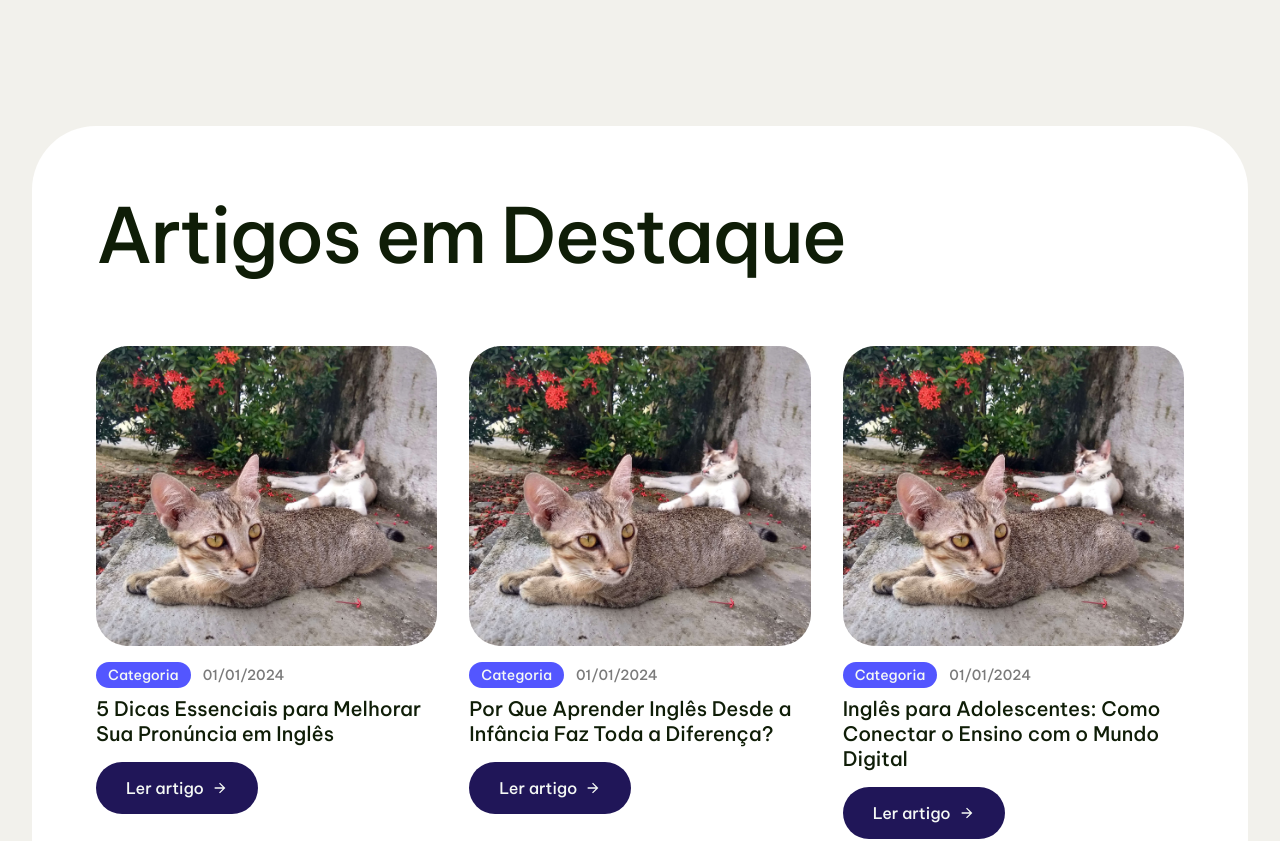
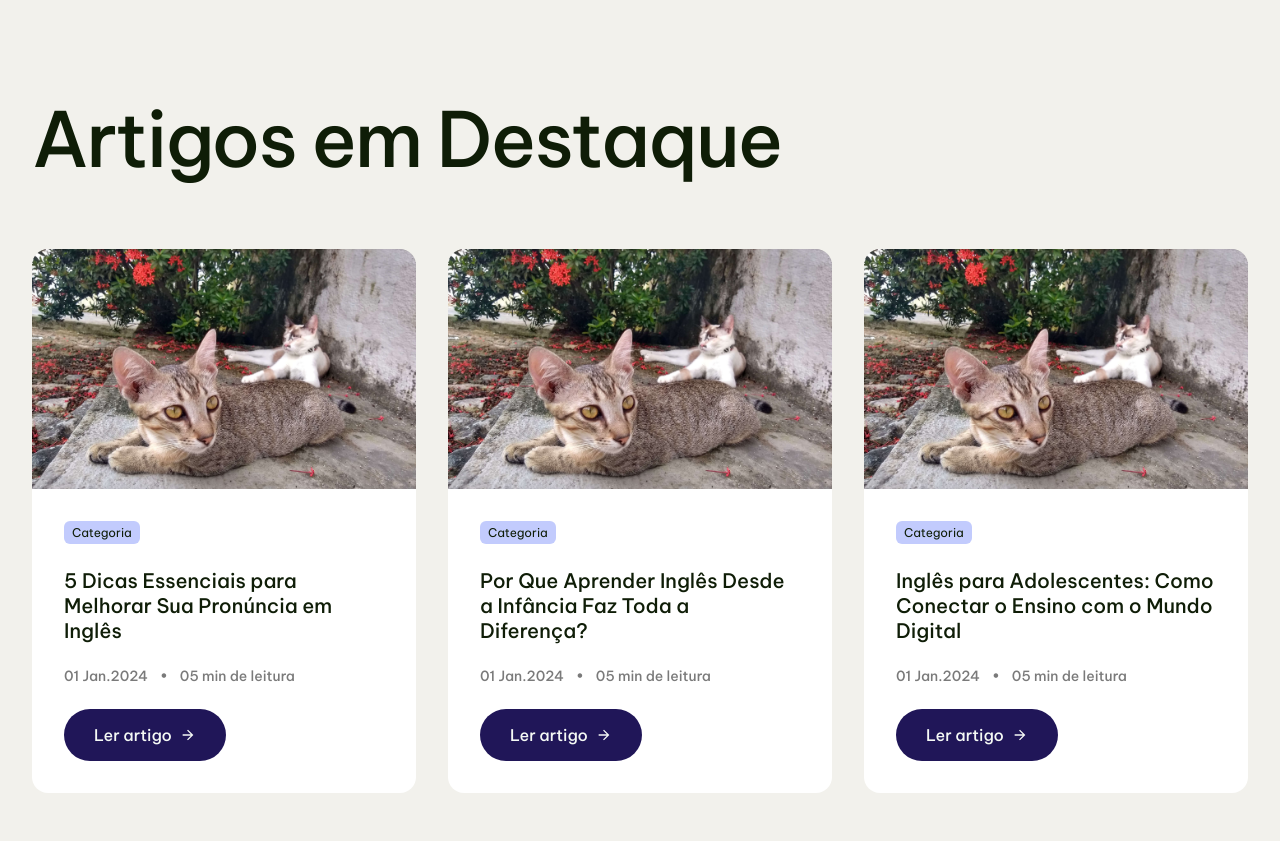
Before and after one commit to SnayderRodrigues/react-study, a React (Vite) app: page /blog in a window 1280 px wide. Shown: the part 826-1667 px from the top of the page. Built offline with nearby package versions, Linux system fonts and the light colour scheme.

Commit message:
feature: added new path to blog articles. Update BlogPageFeatured card styles

```diff
--- a/src/main.jsx
+++ b/src/main.jsx
@@ -10,6 +10,7 @@ import BlogPage from "./pages/blog/BlogPage.jsx";
 import CoursesPage from "./pages/courses/CoursesPage.jsx";
 import ContactPage from "./pages/contact/ContactPage.jsx";
 import ErrorPage from "./pages/error/ErrorPage.jsx";
+import BlogArticlePage from "./pages/blog/BlogArticlePage.jsx";
 
 const router = createBrowserRouter([
   {
@@ -34,6 +35,10 @@ const router = createBrowserRouter([
         element: <BlogPage />,
       },
       {
+        path: "/blog/:slug",
+        element: <BlogArticlePage />,
+      },
+      {
         path: "contact",
         element: <ContactPage />,
       },
--- /dev/null
+++ b/src/pages/blog/BlogArticlePage.jsx
@@ -0,0 +1,53 @@
+import React from "react";
+import { useParams, Link } from "react-router-dom";
+import Cat from "../../img/IMG_20200407_163224926_HDR-01.jpeg";
+
+const articles = [
+  {
+    slug: "5-dicas-para-melhorar-pronuncia",
+    title: "5 Dicas Essenciais para Melhorar Sua Pronúncia em Inglês",
+    content: "Conteúdo do artigo sobre pronúncia.",
+    image: Cat,
+    date: "01/01/2024",
+    category: "Categoria",
+  },
+  {
+    slug: "aprender-ingles-desde-infancia",
+    title: "Por Que Aprender Inglês Desde a Infância Faz Toda a Diferença?",
+    content: "Conteúdo do artigo sobre aprender inglês na infância.",
+    image: Cat,
+    date: "01/01/2024",
+    category: "Categoria",
+  },
+  {
+    slug: "ingles-para-adolescentes",
+    title:
+      "Inglês para Adolescentes: Como Conectar o Ensino com o Mundo Digital",
+    content: "Conteúdo do artigo sobre adolescentes e o ensino digital.",
+    image: Cat,
+    date: "01/01/2024",
+    category: "Categoria",
+  },
+];
+
+const BlogArticlePage = () => {
+  const { slug } = useParams();
+  const article = articles.find((article) => article.slug === slug);
+
+  if (!article) {
+    return <div>Artigo não encontrado</div>;
+  }
+
+  return (
+    <section className="wrapper">
+      <img src={article.image} alt={article.title} />
+      <h1>{article.title}</h1>
+      <p>{article.content}</p>
+      <span>{article.category}</span>
+      <span>{article.date}</span>
+      <Link to="/blog">Voltar</Link>
+    </section>
+  );
+};
+
+export default BlogArticlePage;
--- a/src/pages/blog/BlogPageFeatured.jsx
+++ b/src/pages/blog/BlogPageFeatured.jsx
@@ -1,18 +1,27 @@
 import React from "react";
+import { Link } from "react-router-dom";
 import Cat from "../../img/IMG_20200407_163224926_HDR-01.jpeg";
 import { IoMdArrowForward } from "react-icons/io";
 
-const FeaturedPost = ({ image, category, date, title, link }) => (
+const FeaturedPost = ({ image, category, readTime, date, title, slug }) => (
   <div className="blogPage-featured__post">
-    <img src={image} alt={`Imagem de ${title}`} />
-    <div>
+    <img
+      src={image}
+      alt={`Imagem de ${title}`}
+      className="blogPage-featured__post-image"
+    />
+    <div className="blogPage-featured__post-text">
       <span>{category}</span>
-      <span>{date}</span>
+      <span>{title}</span>
+      <div>
+        <span>{date}</span>
+        <span>•</span>
+        <span>{readTime}</span>
+      </div>
+      <Link to={`/blog/${slug}`} className="button">
+        Ler artigo <IoMdArrowForward />
+      </Link>
     </div>
-    <span>{title}</span>
-    <a href={link} className="button">
-      Ler artigo <IoMdArrowForward />
-    </a>
   </div>
 );
 
@@ -21,24 +30,27 @@ const BlogPageFeatured = () => {
     {
       image: Cat,
       category: "Categoria",
-      date: "01/01/2024",
+      date: "01 Jan.2024",
+      readTime: "05 min de leitura",
       title: "5 Dicas Essenciais para Melhorar Sua Pronúncia em Inglês",
-      link: "#",
+      slug: "5-dicas-para-melhorar-pronuncia",
     },
     {
       image: Cat,
       category: "Categoria",
-      date: "01/01/2024",
+      date: "01 Jan.2024",
+      readTime: "05 min de leitura",
       title: "Por Que Aprender Inglês Desde a Infância Faz Toda a Diferença?",
-      link: "#",
+      slug: "aprender-ingles-desde-infancia",
     },
     {
       image: Cat,
       category: "Categoria",
-      date: "01/01/2024",
+      date: "01 Jan.2024",
+      readTime: "05 min de leitura",
       title:
         "Inglês para Adolescentes: Como Conectar o Ensino com o Mundo Digital",
-      link: "#",
+      slug: "ingles-para-adolescentes",
     },
   ];
 
@@ -53,8 +65,9 @@ const BlogPageFeatured = () => {
               image={post.image}
               category={post.category}
               date={post.date}
+              readTime={post.readTime}
               title={post.title}
-              link={post.link}
+              slug={post.slug}
             />
           ))}
         </div>
--- a/src/pages/blog/BlogPageHero.jsx
+++ b/src/pages/blog/BlogPageHero.jsx
@@ -1,13 +1,11 @@
 import React from "react";
 import Cat from "../../img/IMG_20200407_163224926_HDR-01.jpeg";
-import { IoMdArrowForward } from "react-icons/io";
 
 const BlogPageHero = () => {
   return (
     <section className="blogPage-hero">
       <div className="wrapper blogPage-hero__wrapper">
         <div className="blogPage-hero__wrapper">
-          <img src={Cat} alt="" className="blogPage-hero__image" />
           <div className="blogPage-hero__headline">
             <span>Talkative Blog</span>
             <h1>
@@ -18,10 +16,8 @@ const BlogPageHero = () => {
               inglês, desde técnicas eficazes de estudo até histórias de sucesso
               que vão te motivar a atingir a fluência.
             </p>
-            <a href="#blogPageFeatured" className="button">
-              Navegar pelos artigos <IoMdArrowForward />
-            </a>
           </div>
+          <img src={Cat} alt="" className="blogPage-hero__image" />
         </div>
       </div>
     </section>
--- a/src/styles/pages/blog/_blogpagefeatured.scss
+++ b/src/styles/pages/blog/_blogpagefeatured.scss
@@ -3,11 +3,9 @@
   align-items: flex-start;
   padding: 0 0 8rem;
 
-  &__wrapper {
-    background: var(--white);
-    padding: 4rem;
-    border-radius: 4rem;
-  }
+  // &__wrapper {
+
+  // }
   &__posts-wrapper {
     display: flex;
     align-items: flex-start;
@@ -19,32 +17,40 @@
     flex-direction: column;
 
     img {
-      height: 300px;
-      margin-bottom: 1rem;
+      height: 240px;
+      border-radius: 1rem 1rem 0 0;
+    }
+  }
+  &__post-text {
+    background-color: var(--white);
+    padding: 2rem;
+    border-radius: 0 0 1rem 1rem;
+
+    & > span:first-of-type {
+      display: inline-block;
+      font-size: 0.75rem;
+      background-color: var(--light-blue);
+      padding: 0.25rem 0.5rem;
+      border-radius: 0.375rem;
+      margin-bottom: 1.5rem;
+    }
+    & > span:nth-of-type(2) {
+      display: inline-block;
+      font-size: 1.25rem;
+      font-weight: 500;
+      margin-bottom: 1.5rem;
     }
     & > div {
       display: flex;
       align-items: center;
       gap: 0.75rem;
-      margin-bottom: 0.5rem;
+      margin-bottom: 1.5rem;
     }
-    & > div > span:nth-of-type(1) {
-      font-size: 0.875rem;
-      font-weight: 500;
-      color: var(--text-color-2);
-      background-color: var(--accent-color);
-      padding: 0.25rem 0.75rem;
-      border-radius: 999px;
-    }
-    & > div > span:nth-of-type(2) {
+    & > div > span {
       font-size: 0.875rem;
       font-weight: 500;
       color: var(--text-color-4);
     }
-    & > span {
-      font-size: 1.25rem;
-      font-weight: 500;
-      margin-bottom: 1rem;
-    }
   }
+
 }
--- a/src/styles/pages/home/_blog.scss
+++ b/src/styles/pages/home/_blog.scss
@@ -8,7 +8,8 @@
     flex-direction: column;
   }
   &__cards-wrapper {
-    display: flex;
+    display: grid;
+    grid-template-columns: repeat(3, minmax(0, 1fr));
     gap: 2.5rem;
     margin-bottom: 2rem;
   }
@@ -62,9 +63,10 @@
       }
     }
     a:nth-of-type(2) {
+      flex-shrink: 0;
       padding: 0.75rem 1.375rem;
       svg {
-        font-size: 2rem;
+        font-size: 1.5rem;
       }
     }
   }
```
